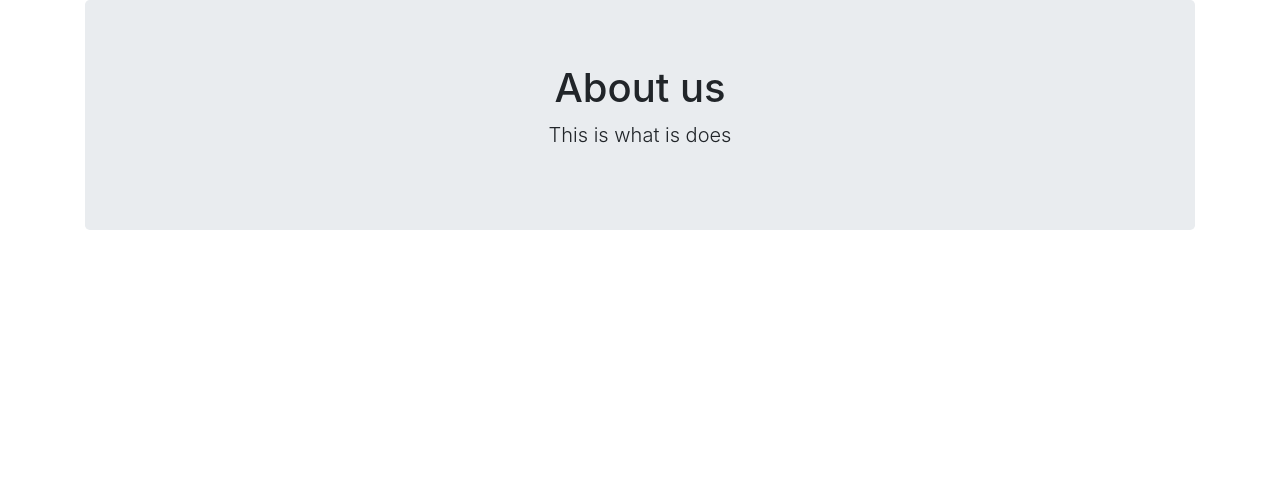
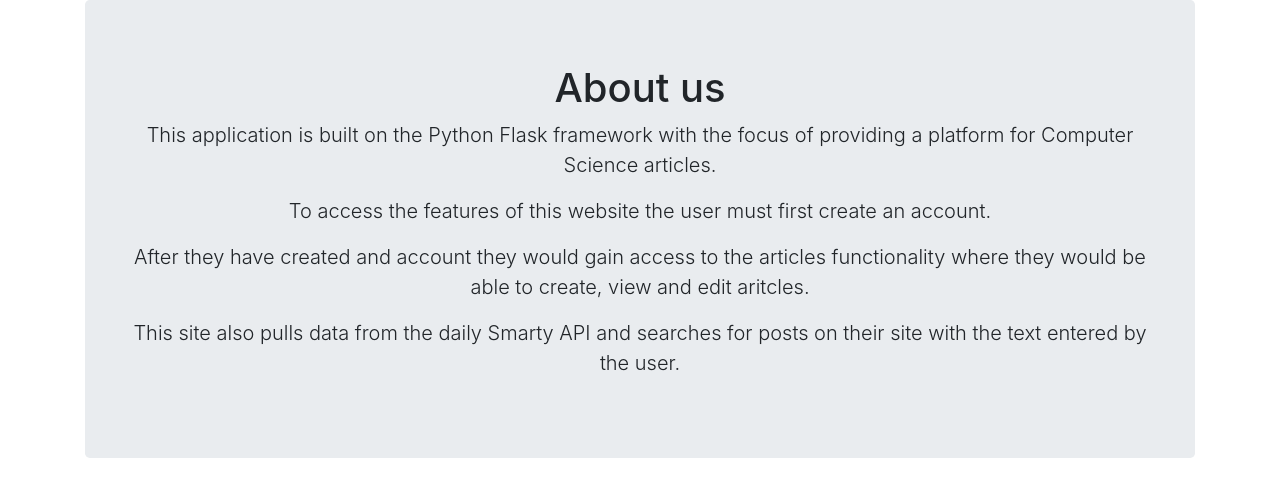
Before and after one commit to NerazimPraetor/Web-Project-, a Flask app: page /about in a window 1280 px wide. Shown: the part 56-553 px from the top of the page. Run offline with Flask 2, Linux system fonts and the light colour scheme; some libraries are stand-ins or nearby versions.

Commit message:
made some changes to the home and about pages

```diff
--- a/app.py
+++ b/app.py
@@ -25,7 +25,7 @@ mysql = MySQL(app)
 
 @app.route('/')
 def index():
-    return render_template('index.html')
+    return render_template('home.html')
 
 @app.route('/about')
 def about():
--- a/templates/about.html
+++ b/templates/about.html
@@ -3,6 +3,10 @@
 {% block body %}
     <div class="jumbotron text-center">
         <h1>About us</h1>
-        <p class="lead">This is what is does</p>
+        <p class="lead">This application is built on the Python Flask framework with the focus of providing a platform for Computer Science articles.</p>
+        <p class="lead">To access the features of this website the user must first create an account.</p>
+        <p class="lead"> After they have created and account they would gain access to the articles functionality where they would be able to create, view and edit aritcles.</p>
+        <p class="lead">This site also pulls data from the daily Smarty API and searches for posts on their site with the text entered by the user.</p>
+
     </div>
 {% endblock %}
--- a/templates/index.html
+++ b/templates/home.html
@@ -4,7 +4,6 @@
   <div class="jumbotron text-center">
     <h1>Welcome To FlaskApp</h1>
     <p class="lead">This application is built on the Python Flask framework with the focus of providing a platform for Computer Science articles.</p>
-    <p class="lead">This site also pulls data from the daily Smarty API and searches for posts on their site with the text entered byt the user.</p>
     {% if session.logged_in == NULL %}
       <a href="/login" class="btn btn-success btn-lg">Login</a>
       <a href="/register" class="btn btn-primary btn-lg">Register</a>
```
